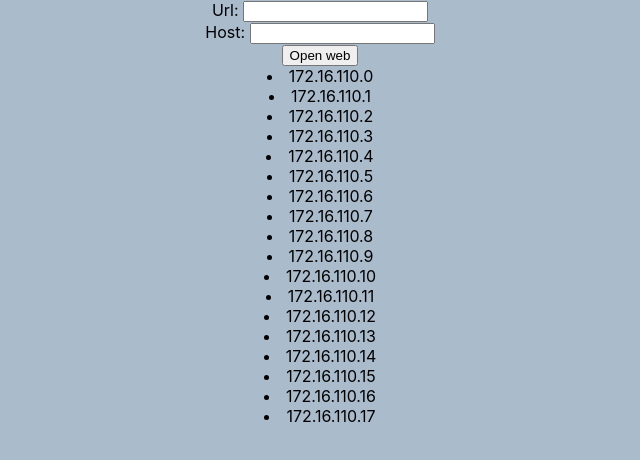
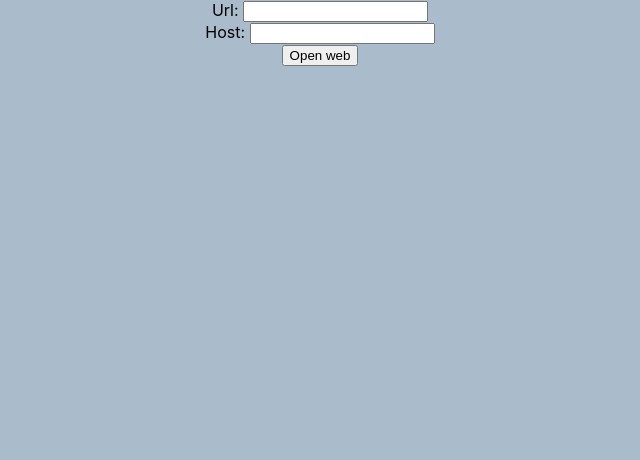
Before and after one commit to TheJimmyNowak/gandalf, a React (Create React App) app in the folder gandalf-frontend/: page / in a window 1280 px wide. Shown: the top 460 px of the page, without its empty margins (320-960 px from the left). Built offline with nearby package versions, Linux system fonts and the light colour scheme.

Commit message:
Change frontend

```diff
--- a/gandalf-frontend/src/App.js
+++ b/gandalf-frontend/src/App.js
@@ -8,14 +8,6 @@ function App() {
   const clients = []
 
   var i = 0;
-  // Hardcoded clients cause clients has static ip
-  for (i=0; i<18; i++){
-    clients.push("172.16.110." + i);
-  }
-
-  const listClients = clients.map((client) =>
-    <li key={client}>{client}</li>
-  )
 
   const handleChange = (event) => {
     const name = event.target.name;
@@ -39,16 +31,11 @@ function App() {
     <div id="container">
       <form onSubmit={handleWebSubmit}>
         <label>Url: </label>
-        <input type="url" name="url" id="url" pattern="https://.*" onChange={handleChange} required/><br/>
+        <input type="url" name="url" id="url" onChange={handleChange} required/><br/>
         <label>Host: </label>
         <input name="host" id="host" onChange={handleChange}/><br/>
         <input type="submit" value="Open web"/><br/>
       </form>
-      <div id="clients-list">
-        {
-          listClients
-        }
-      </div>
     </div>
   );
 }
```
Also changed, not shown: 1 other file (tests, documents, lock files or other folders).
